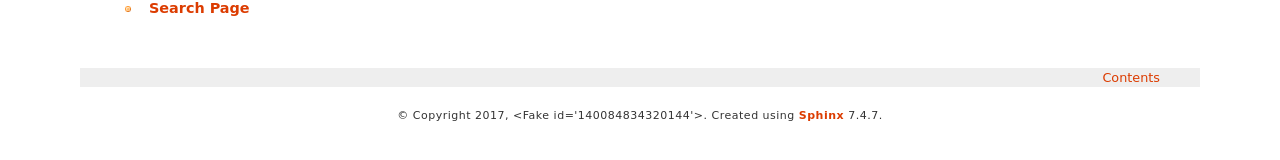
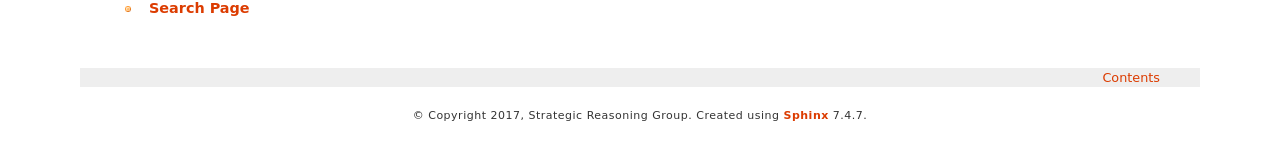
Before and after one commit to egtaonline/egtaonline-api, a Sphinx documentation site: the page built from docs/index.rst, in a window 1280 px wide. Shown: the part 282-442 px from the top of the page. Built offline with Sphinx 7.4.7, drawn with Linux system fonts in a browser that asks for light colours; formulas are drawn with MathJax 3; pages that are not in the unit, such as notebooks, are missing from menus; some of the changed lines change nothing that is shown.

Commit message:
Fix docs

```diff
--- a/docs/conf.py
+++ b/docs/conf.py
@@ -14,9 +14,9 @@
 # serve to show the default.
 import datetime
 import mock
-import os
-import setuptools
 import sys
+from os import path
+from setuptools import config
 
 from sphinx import apidoc
 
@@ -27,11 +27,11 @@
     sys.modules[mod_name] = mock.MagicMock()
 
 # Add actual modules to path
-sys.path.insert(0, os.path.abspath(os.path.join('..')))
+sys.path.insert(0, path.abspath(path.join('..')))
 
 # Run api-doc automatically
 for module in ['egtaonline']:
-    apidoc.main(['-f', '-o', '.', os.path.join('..', module)])
+    apidoc.main(['-f', '-o', '.', path.join('..', module)])
 
 # -- General configuration ------------------------------------------------
 
@@ -65,13 +65,11 @@
 master_doc = 'index'
 
 # Extract info from setup.py
-with mock.patch.object(setuptools, 'setup') as mock_setup:
-    import setup as _  # don't conflict with sphinx
-_, project_info = mock_setup.call_args
+project_info = config.read_configuration(path.join('..', 'setup.cfg'))
 
 # General information about the project.
 project = 'EGTA Online Api'
-author = project_info['author']
+author = project_info['metadata']['author']
 copyright = '{:d}, {}'.format(datetime.datetime.now().year, author)
 
 # The version info for the project you're documenting, acts as replacement for
@@ -79,7 +77,7 @@
 # built documents.
 #
 # The full version, including alpha/beta/rc tags.
-release = project_info['version']
+release = project_info['metadata']['version']
 # The short X.Y version.
 version = '.'.join(release.split('.')[:2])
 
@@ -93,7 +91,7 @@
 # List of patterns, relative to source directory, that match files and
 # directories to ignore when looking for source files.
 # This patterns also effect to html_static_path and html_extra_path
-exclude_patterns = ['_build', 'Thumbs.db', '.DS_Store']
+exclude_patterns = ['_build', 'Thumbs.db', '.DS_Store', 'modules.rst']
 
 # The name of the Pygments (syntax highlighting) style to use.
 pygments_style = 'sphinx'
```
Also changed, not shown: 1 other file.
